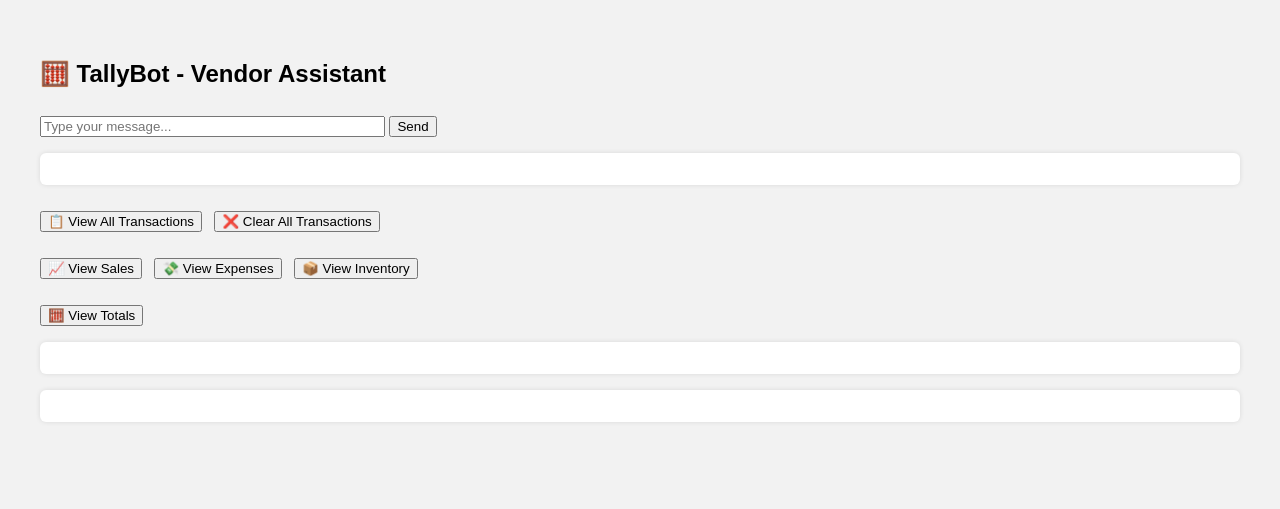
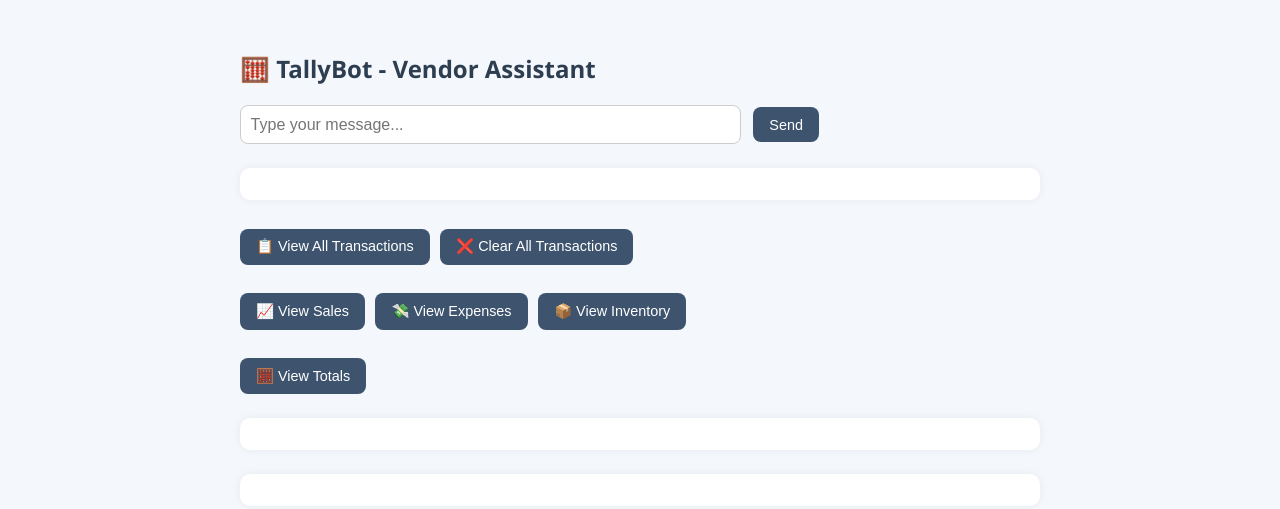
Before and after one commit to Mutukusteph/tallybot-assistant, a website: page index.html in a window 1280 px wide. Drawn offline with Linux system fonts and the light colour scheme.

Commit message:
Initial commit for TallyBot Assistant

```diff
--- a/index.html
+++ b/index.html
@@ -4,26 +4,11 @@
   <meta charset="UTF-8" />
   <meta name="viewport" content="width=device-width, initial-scale=1.0"/>
   <title>TallyBot Assistant</title>
-  <style>
-    body {
-      font-family: Arial, sans-serif;
-      padding: 2rem;
-      background: #f2f2f2;
-    }
-    #log, #transactions, #totals {
-      margin-top: 1rem;
-      background: white;
-      padding: 1rem;
-      border-radius: 6px;
-      box-shadow: 0 0 5px rgba(0,0,0,0.1);
-    }
-    button {
-      margin-top: 0.5rem;
-      margin-right: 0.5rem;
-    }
-  </style>
+  <link rel="stylesheet" href="style.css">
+
 </head>
 <body>
+  <div class="container">
     <h2>🧮 TallyBot - Vendor Assistant</h2>
 
     <input type="text" id="input" placeholder="Type your message..." size="40"/>
@@ -42,6 +27,8 @@
 
     <div id="transactions"></div>
     <div id="totals"></div>
+  </div>
+</body>
 
 <script>
   let currentView = 'all';
@@ -188,6 +175,4 @@
   window.clearAll = clearAll;
   window.deleteTransaction = deleteTransaction;
 </script>
-
-</body>
 </html>
--- /dev/null
+++ b/style.css
@@ -0,0 +1,77 @@
+body {
+  font-family: 'Segoe UI', Tahoma, Geneva, Verdana, sans-serif;
+  background-color: #f4f7fc;
+  color: #333;
+  padding: 2rem;
+  margin: 0;
+}
+
+h2 {
+  color: #2d3e50;
+  margin-bottom: 1rem;
+}
+
+input[type="text"] {
+  padding: 0.6rem;
+  font-size: 1rem;
+  width: 60%;
+  border-radius: 8px;
+  border: 1px solid #ccc;
+  margin-right: 0.5rem;
+}
+
+button {
+  padding: 0.6rem 1rem;
+  font-size: 0.9rem;
+  margin: 0.4rem 0.4rem 0 0;
+  border: none;
+  border-radius: 8px;
+  background-color: #3e546e;
+  color: white;
+  cursor: pointer;
+  transition: background-color 0.3s ease;
+}
+
+button:hover {
+  background-color: #0056b3;
+}
+
+#log, #transactions, #totals {
+  margin-top: 1.5rem;
+  padding: 1rem;
+  border-radius: 10px;
+  background-color: white;
+  box-shadow: 0 0 10px rgba(0,0,0,0.06);
+}
+
+ul {
+  padding-left: 1.2rem;
+}
+
+li {
+  margin-bottom: 0.8rem;
+  line-height: 1.5;
+}
+
+.container {
+  max-width: 800px;
+  margin: 0 auto;
+}
+
+/* 📱 Responsive Design */
+@media (max-width: 600px) {
+  input[type="text"] {
+    width: 100%;
+    margin-bottom: 0.5rem;
+  }
+
+  button {
+    width: 100%;
+    margin: 0.3rem 0;
+  }
+
+  h2 {
+    font-size: 1.4rem;
+    text-align: center;
+  }
+}
```
Lines whose indentation alone changed are shown as unchanged.
